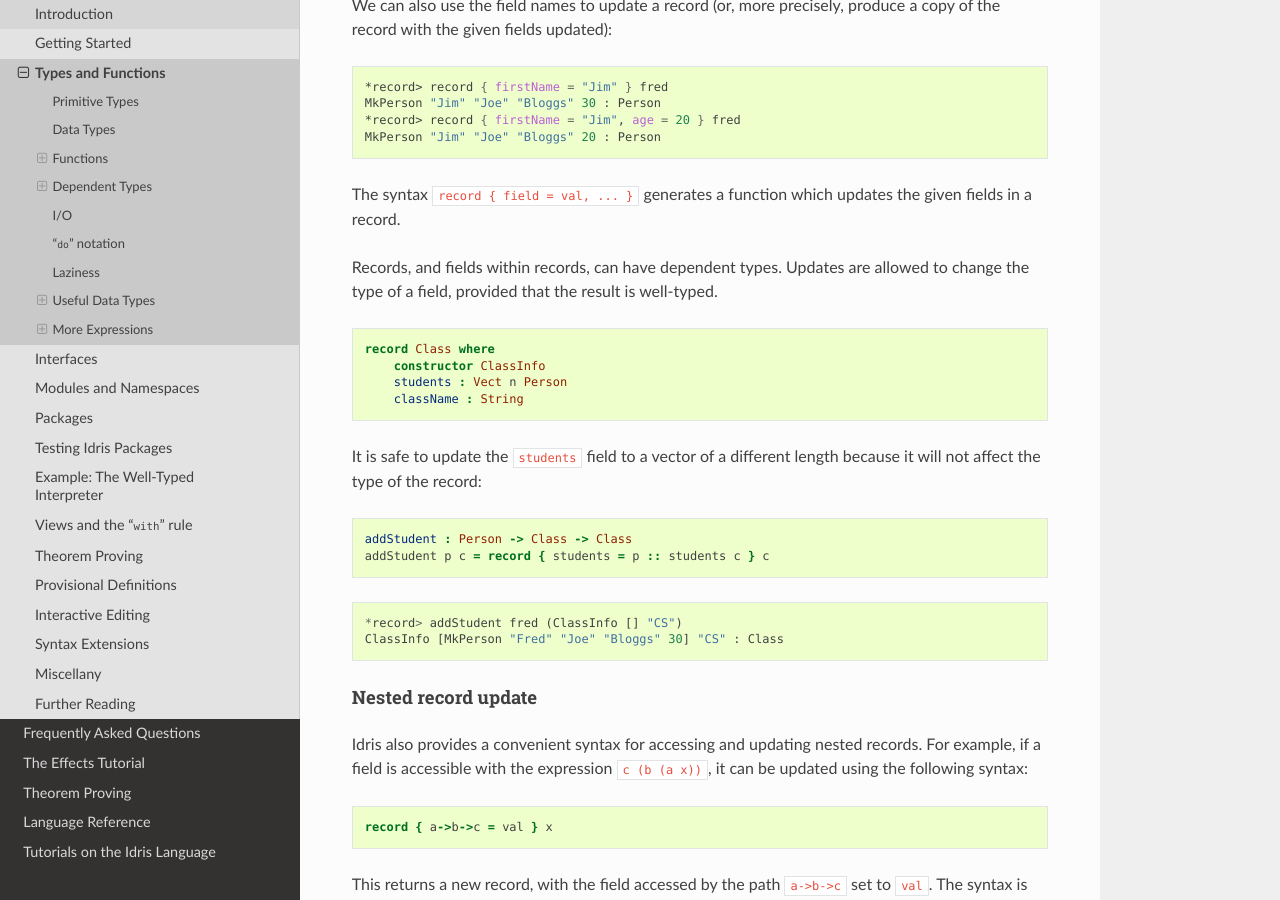
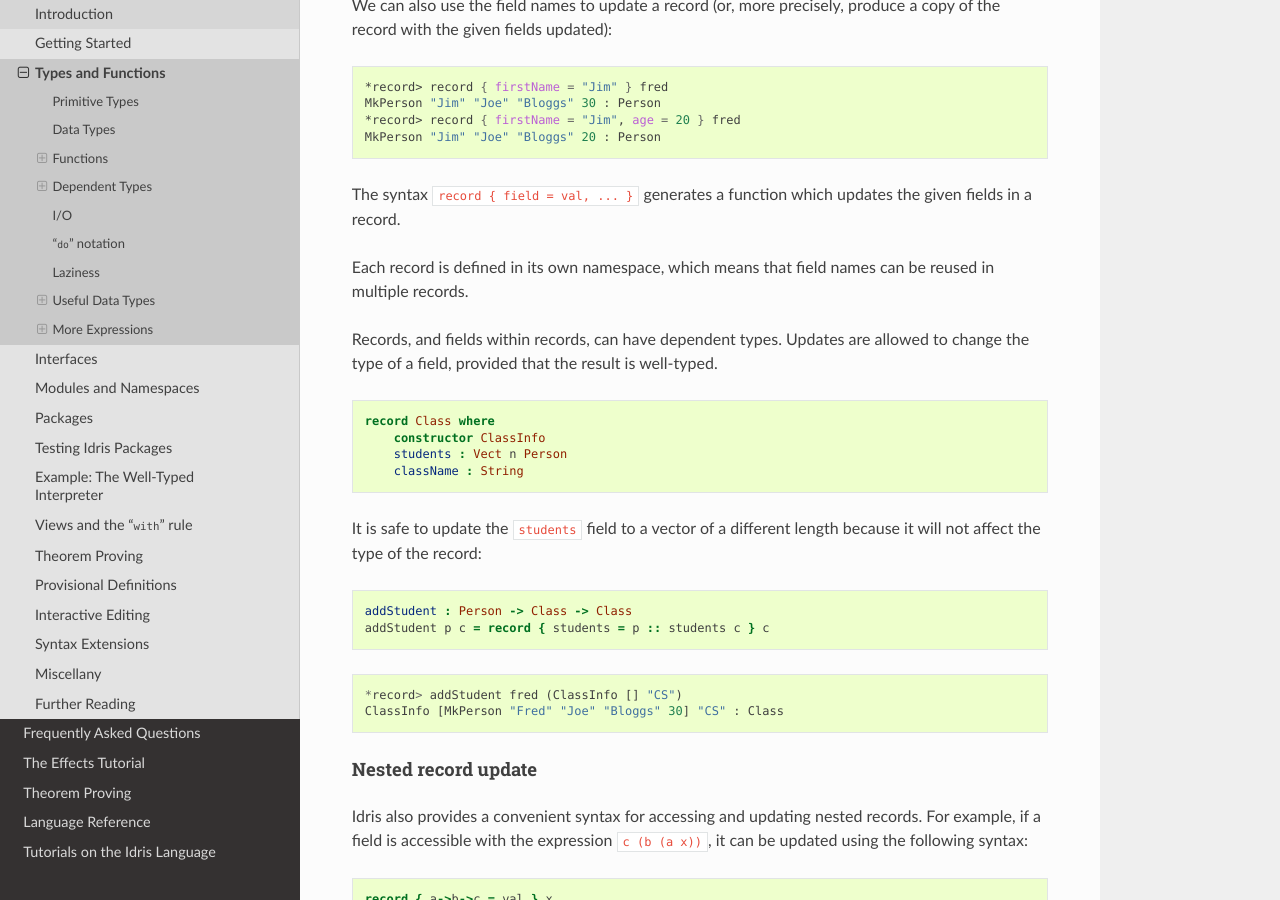
Before and after one commit to idris-lang/Idris-dev, a Sphinx documentation site: the page built from docs/tutorial/typesfuns.rst, in a window 1280 px wide and 900 px high, scrolled down 16990 px. Built offline with Sphinx 7.4.7 and the Read the Docs theme 2.0.0, drawn with Linux system fonts in a browser that asks for light colours; formulas are drawn with MathJax 3.

Commit message:
Minor edits to the tutorial

```diff
--- a/docs/tutorial/introduction.rst
+++ b/docs/tutorial/introduction.rst
@@ -39,7 +39,7 @@ function, which concatenates vectors:
 This tutorial introduces Idris, a general purpose functional
 programming language with dependent types. The goal of the Idris
 project is to build a dependently typed language suitable for
-verifiable *systems* programming. To this end, Idris is a compiled
+verifiable general purpose programming. To this end, Idris is a compiled
 language which aims to generate efficient executable code. It also has
 a lightweight foreign function interface which allows easy interaction
 with external ``C`` libraries.
--- a/docs/tutorial/typesfuns.rst
+++ b/docs/tutorial/typesfuns.rst
@@ -973,6 +973,9 @@ updated):
 The syntax ``record { field = val, ... }`` generates a function which
 updates the given fields in a record.
 
+Each record is defined in its own namespace, which means that field names
+can be reused in multiple records.
+
 Records, and fields within records, can have dependent types. Updates
 are allowed to change the type of a field, provided that the result is
 well-typed.
```
